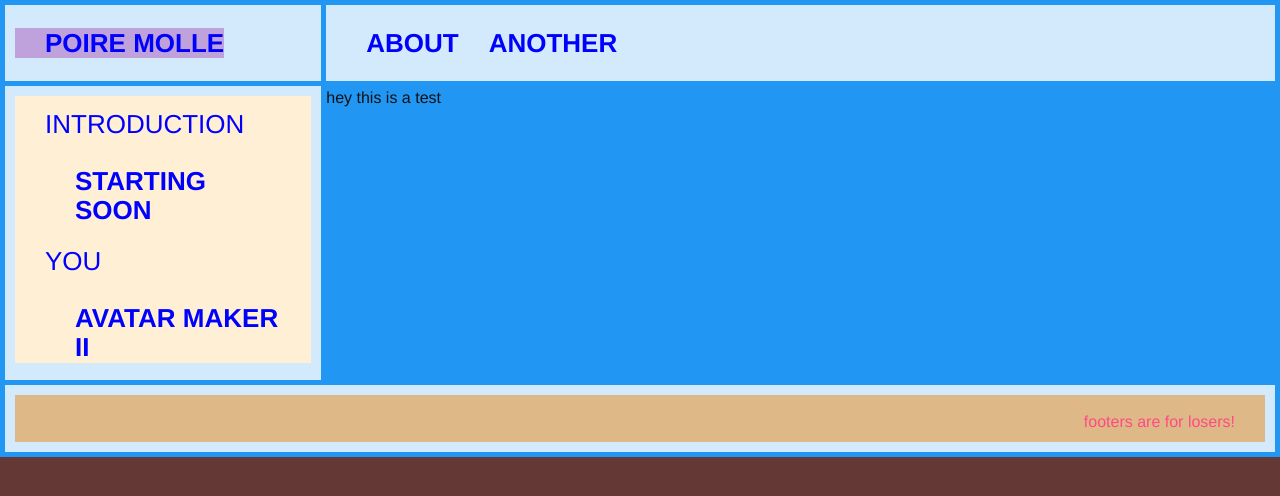
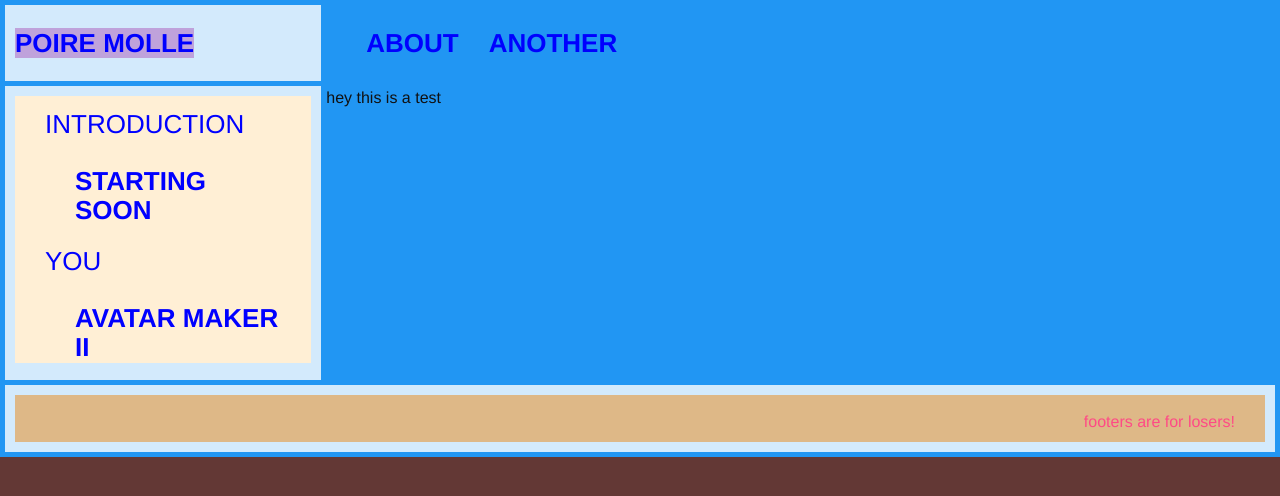
Before and after one commit to poiremolle/blog, a Jekyll site: the page built from index.md, in a window 1280 px wide. Shown: the top 496 px of the page. Built offline with Jekyll 4.4.1, drawn with Linux system fonts in a browser that asks for light colours.

Commit message:
adding grid styling

```diff
--- a/_sass/minima/_layout.scss
+++ b/_sass/minima/_layout.scss
@@ -1,7 +1,7 @@
 .container {
   display: grid;
   grid-template-areas:
-    "logo topnav"
+    "logo top-nav"
     "sidebar content"
     "footer footer";
   grid-template-columns: 1fr 3fr;
@@ -13,12 +13,15 @@
   background-color: rgba(255, 255, 255, 0.8);
   padding: 10px;
 }
-.container > div.header {
-  grid-area: header;
-  text-align: center;
+.container > div.logo {
+  grid-area: logo;
 }
-.container > div.menu {
-  grid-area: menu;
+
+.container > div.top-nav {
+ background-color: #2196F3;
+}
+.container > div.sidebar {
+  grid-area: sidebar;
 }
 .container > div.content {
   grid-area: content;
@@ -37,6 +40,7 @@
 
   // Positioning context for the mobile navigation icon
   position: relative;
+
 }
 
 @mixin shared-title-styles {
@@ -58,9 +62,9 @@
 .site-title {
   @include shared-title-styles;
   min-width: 260px;
-  flex: 0 0 25%;
-  padding-left: $spacing-unit;
-  box-sizing: border-box;
+  //flex: 0 0 25%;
+  //padding-left: $spacing-unit;
+  //box-sizing: border-box;
 
   background-color: $title-color;
 
@@ -68,6 +72,7 @@
     display: inline-block;
     padding-right: $spacing-unit;
   }
+
 }
 
 /**
```
